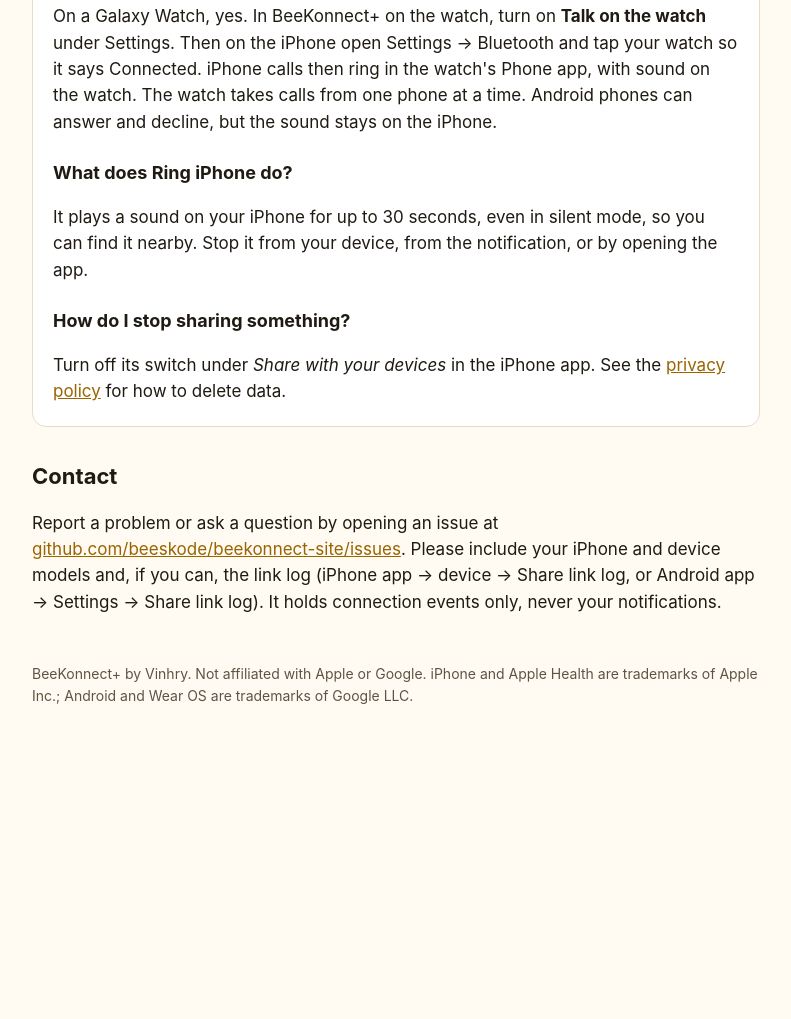
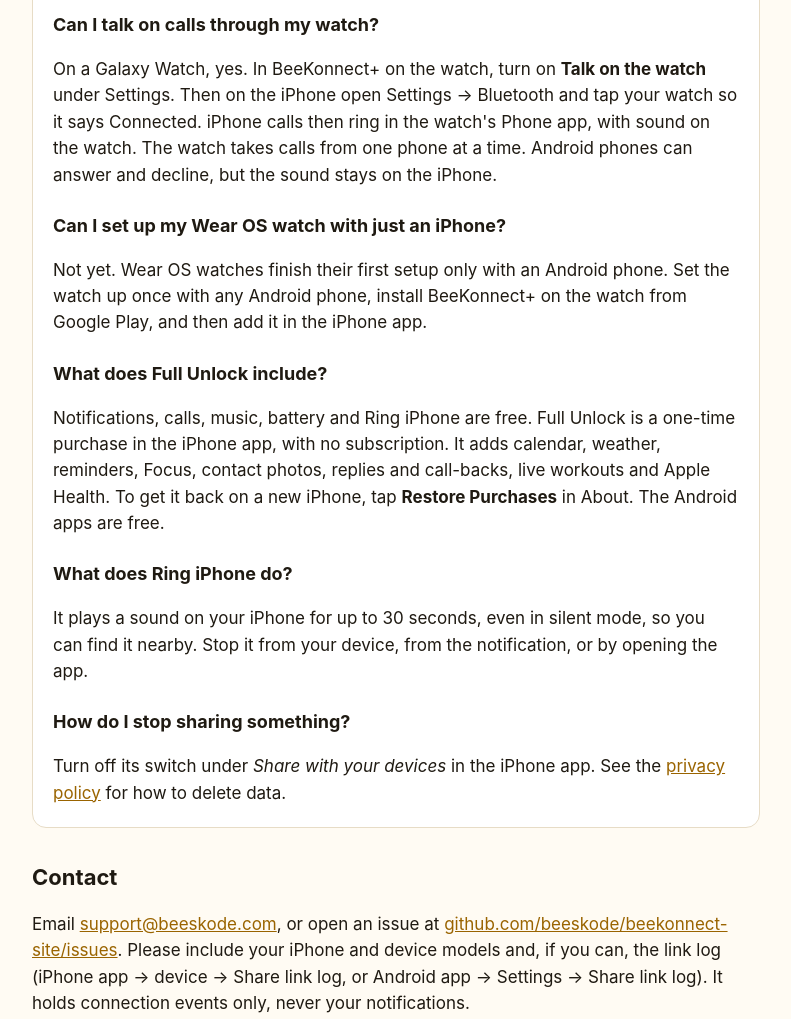
Before and after one commit to beeskode/beekonnect-site, a plain HTML site: page index.html in a window 1280 px wide. Shown: the part 1383-2402 px from the top of the page, without its empty margins (244-1035 px from the left). Before the commit the page ends 2154 px from the top, so only its background shows below. Drawn offline with Linux system fonts and the light colour scheme.

Commit message:
Support email, the one-time watch setup, Full Unlock; privacy policy effective 18 October 2026

```diff
--- a/index.html
+++ b/index.html
@@ -45,7 +45,9 @@
 <h2>What you need</h2>
 <ul>
 <li>An iPhone with iOS 18 or later and the BeeKonnect+ app from the App Store.</li>
-<li>A Wear OS 4+ watch or an Android 13+ phone with BeeKonnect+ from Google Play.</li>
+<li>A Wear OS 5+ watch or an Android 13+ phone with BeeKonnect+ from Google Play.</li>
+<li>A Wear OS watch is set up once with an Android phone (any phone, even a borrowed one) before it
+can connect to your iPhone. After that, it doesn't need that phone.</li>
 </ul>
 
 <h2>Getting started</h2>
@@ -74,6 +76,15 @@
 under Settings. Then on the iPhone open Settings → Bluetooth and tap your watch so it says Connected.
 iPhone calls then ring in the watch's Phone app, with sound on the watch. The watch takes calls from
 one phone at a time. Android phones can answer and decline, but the sound stays on the iPhone.</p>
+<h3>Can I set up my Wear OS watch with just an iPhone?</h3>
+<p>Not yet. Wear OS watches finish their first setup only with an Android phone. Set the watch up once
+with any Android phone, install BeeKonnect+ on the watch from Google Play, and then add it in the
+iPhone app.</p>
+<h3>What does Full Unlock include?</h3>
+<p>Notifications, calls, music, battery and Ring iPhone are free. Full Unlock is a one-time purchase in
+the iPhone app, with no subscription. It adds calendar, weather, reminders, Focus, contact photos,
+replies and call-backs, live workouts and Apple Health. To get it back on a new iPhone, tap
+<strong>Restore Purchases</strong> in About. The Android apps are free.</p>
 <h3>What does Ring iPhone do?</h3>
 <p>It plays a sound on your iPhone for up to 30 seconds, even in silent mode, so you can find it
 nearby. Stop it from your device, from the notification, or by opening the app.</p>
@@ -83,7 +94,7 @@
 </div>
 
 <h2>Contact</h2>
-<p>Report a problem or ask a question by opening an issue at
+<p>Email <a href="mailto:support@beeskode.com">support@beeskode.com</a>, or open an issue at
 <a href="https://github.com/beeskode/beekonnect-site/issues">github.com/beeskode/beekonnect-site/issues</a>. Please include your iPhone and device
 models and, if you can, the link log (iPhone app → device → Share link log, or Android app →
 Settings → Share link log). It holds connection events only, never your notifications.</p>
```
Also changed, not shown: privacy.html (+3 -3 lines).
